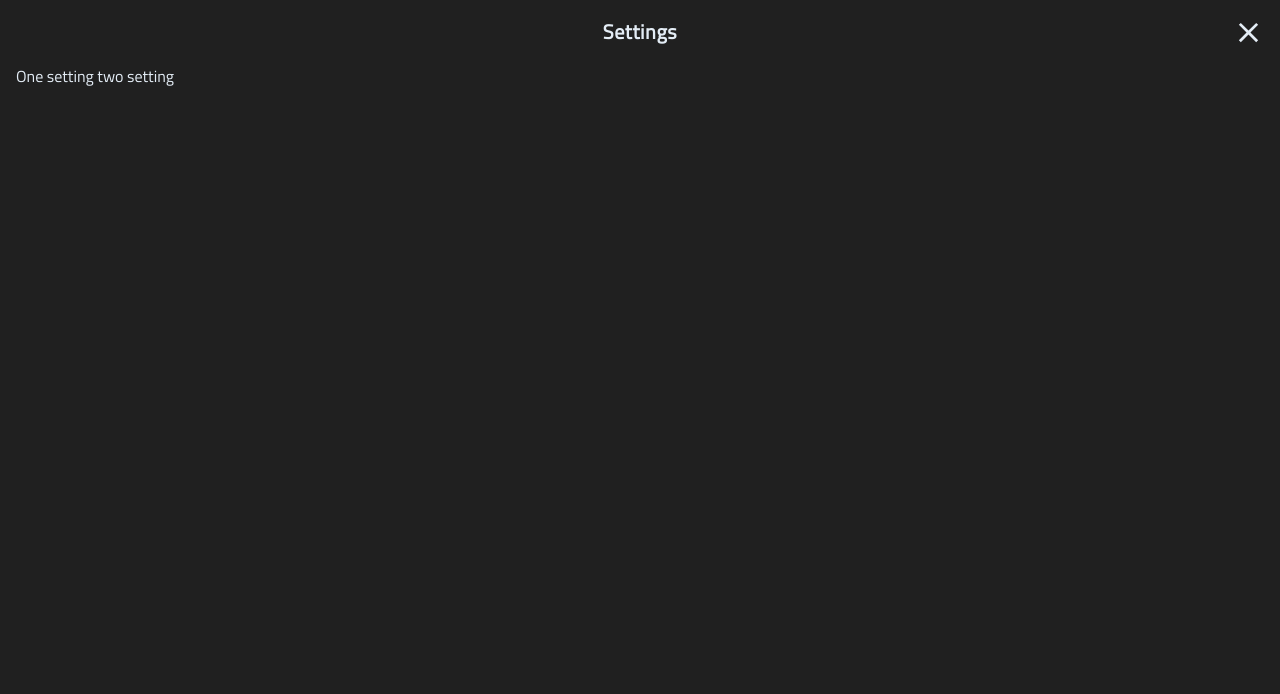
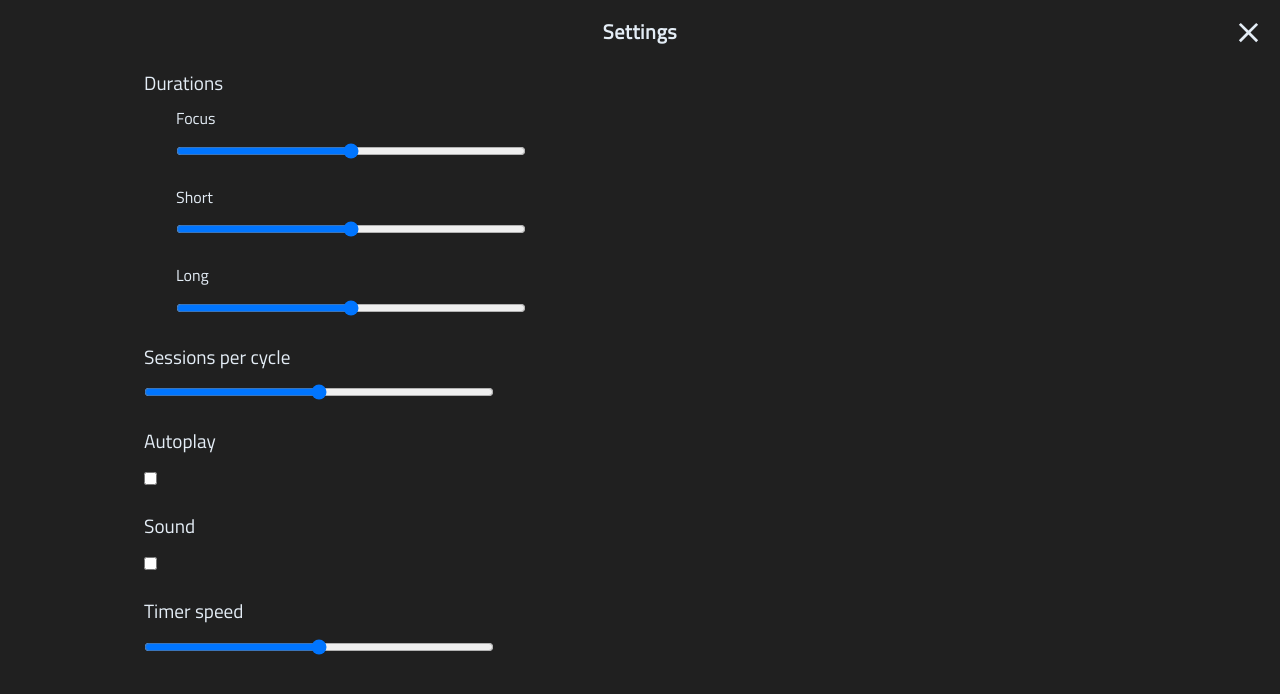
Before and after one commit to Thilerion/vue-pomodoro, a Vue app: page / in a window 1280 px wide. Both pictures are taken after a click on the button 1248 px from the left and 32 px from the top of the page. Shown: the top 694 px of the page. Built offline with nearby package versions, Linux system fonts and the light colour scheme.

Commit message:
input types and groups added

```diff
--- a/src/components/PomoSettings.vue
+++ b/src/components/PomoSettings.vue
@@ -16,7 +16,37 @@
 
 			</div>
 			<div class="main">
-				One setting two setting
+				<div class="input-group-large">
+					<p class="input-label">Durations</p>
+					<div class="input-group">
+						<p class="input-label">Focus</p>
+						<input type="range">
+					</div>
+					<div class="input-group">
+						<p class="input-label">Short</p>
+						<input type="range">
+					</div>
+					<div class="input-group">
+						<p class="input-label">Long</p>
+						<input type="range">
+					</div>
+				</div>
+				<div class="input-group">
+					<p class="input-label">Sessions per cycle</p>
+					<input type="range">
+				</div>
+				<div class="input-group">
+					<p class="input-label">Autoplay</p>
+					<input type="checkbox">
+				</div>
+				<div class="input-group">
+					<p class="input-label">Sound</p>
+					<input type="checkbox">
+				</div>
+				<div class="input-group">
+					<p class="input-label">Timer speed</p>
+					<input type="range">
+				</div>
 			</div>
 		</div>
 	</transition>
@@ -104,5 +134,35 @@ svg.close-icon {
 	margin-bottom: 1rem;
 	text-align: left;
 	overflow-y: scroll;
+	align-self: center;
+	width: 80%;
+}
+
+.input-group {
+	padding-bottom: 1rem;
+}
+
+.input-label {
+	font-size: 1.2rem;
+	padding-bottom: 0.4rem;
+	line-height: 2;
+}
+
+.input-group-large > .input-group {
+	padding-left: 2rem;
+}
+
+.input-group-large > .input-label {
+	padding-bottom: 0;
+}
+
+.input-group-large .input-group .input-label {
+	font-size: 1rem;
+}
+
+input[type="range"] {
+	width: 60vw;
+	min-width: 150px;
+	max-width: 350px;
 }
 </style>
```
